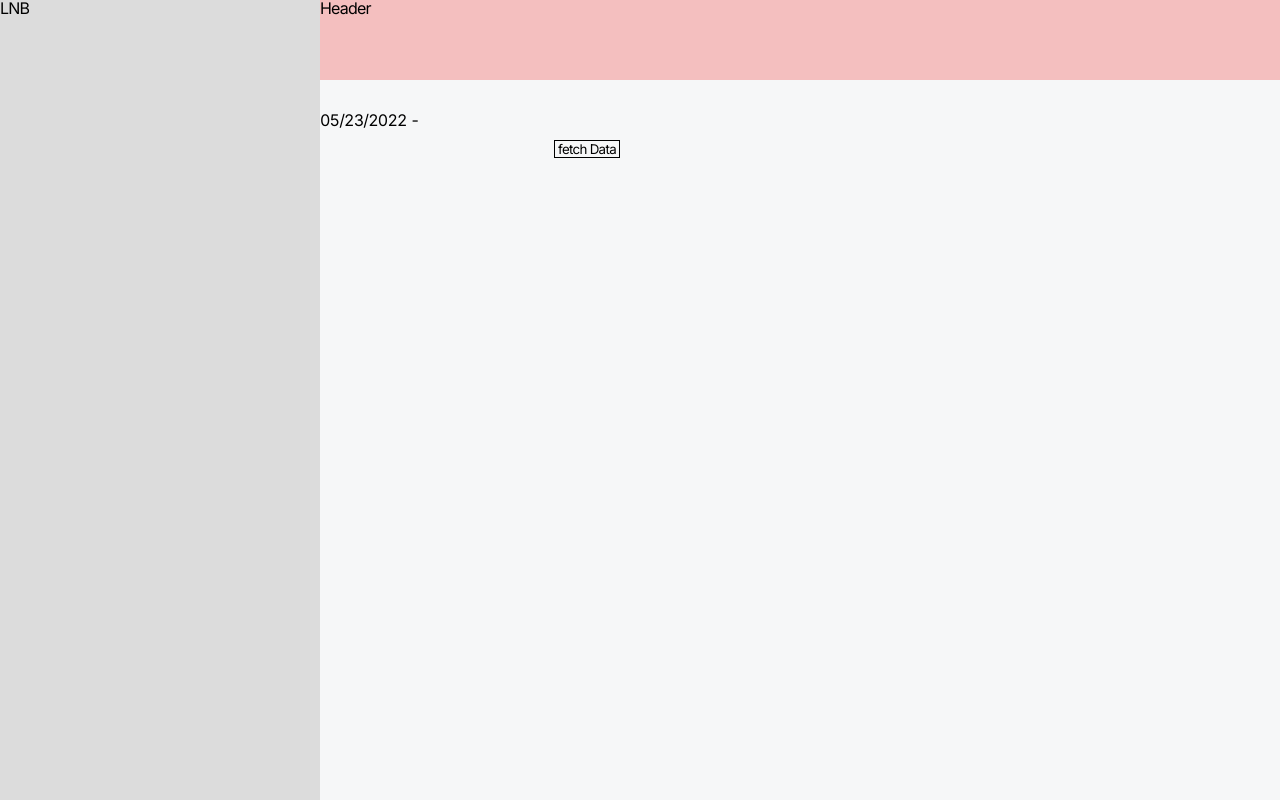
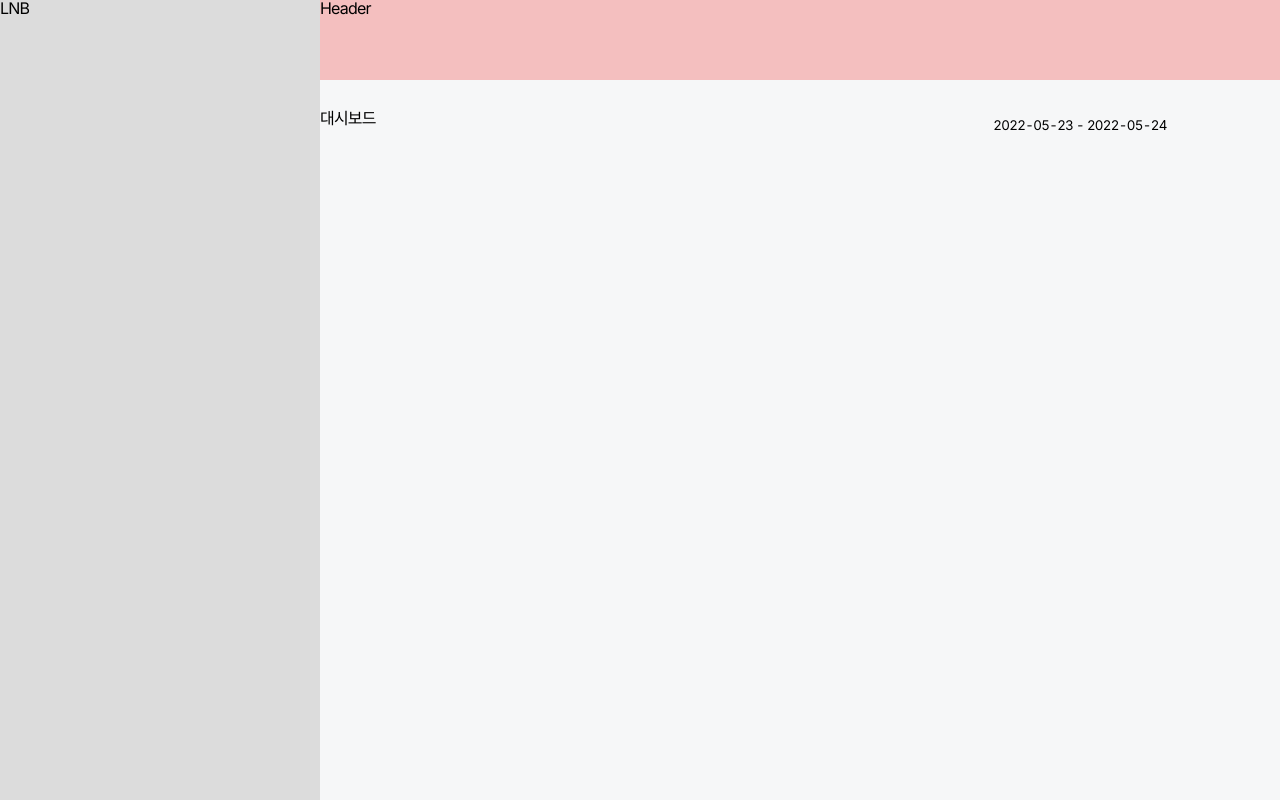
Before and after one commit to jsg0629/WOB-madup-assignment-Bteam, a React (Create React App) app: page / in a window 1280 px wide. Shown: the top 800 px of the page. Built offline with nearby package versions, Linux system fonts and the light colour scheme; a web font is replaced by a local one.

Commit message:
feat: react-date-range로 라이브러리 변경 / UI 변경 구현(임시)
-

```diff
--- a/package.json
+++ b/package.json
@@ -38,7 +38,7 @@
     "dayjs": "^1.11.2",
     "lodash": "^4.17.21",
     "react": "^18.1.0",
-    "react-datepicker": "^4.8.0",
+    "react-date-range": "^1.4.0",
     "react-dom": "^18.1.0",
     "react-error-boundary": "^3.1.4",
     "react-query": "^3.39.0",
@@ -56,7 +56,7 @@
     "@types/lodash": "^4.14.182",
     "@types/node": "^16.7.13",
     "@types/react": "^18.0.0",
-    "@types/react-datepicker": "^4.4.1",
+    "@types/react-date-range": "^1.4.3",
     "@types/react-dom": "^18.0.0",
     "@types/store": "^2.0.2",
     "babel-eslint": "^10.1.0",
--- a/src/routes/Dashboard/CalendarModal/CalendarModal.tsx
+++ b/src/routes/Dashboard/CalendarModal/CalendarModal.tsx
@@ -1,77 +1,64 @@
+import 'react-date-range/dist/styles.css'
+import 'react-date-range/dist/theme/default.css'
+import styles from './calendarModal.module.scss'
+
+import { DateRange } from 'react-date-range'
+import { Dispatch, SetStateAction, useState } from 'react'
+import { addDays } from 'date-fns/esm'
+import { ko } from 'date-fns/locale'
 import dayjs from 'dayjs'
-import { useState } from 'react'
 
-import DatePicker from 'react-datepicker'
-import 'react-datepicker/dist/react-datepicker.css'
-import { ko } from 'date-fns/esm/locale'
+interface IProps {
+  setIsModalOpen: Dispatch<SetStateAction<boolean>>
+  setCurrentStartDate: Dispatch<SetStateAction<string>>
+  setCurrentEndDate: Dispatch<SetStateAction<string>>
+}
 
-const CalendarModal = () => {
-  const [startDate, setStartDate] = useState<Date | null>(new Date())
-  const [endDate, setEndDate] = useState<Date | null>(null)
-  const transformedStartDate = dayjs(startDate).format('YYYY-MM-DD')
-  const transformedEndDate = dayjs(endDate).format('YYYY-MM-DD')
+const CalendarModal = ({ setIsModalOpen, setCurrentStartDate, setCurrentEndDate }: IProps) => {
+  const [dateRange, setDateRange] = useState<any>([
+    {
+      startDate: new Date(),
+      endDate: addDays(new Date(), 1),
+      key: 'selection',
+    },
+  ])
 
-  console.log(transformedStartDate)
-  console.log(transformedEndDate)
+  const startDateTransformed = dayjs(dateRange[0].startDate).format('YYYY-MM-DD')
+  const endDateTransformed = dayjs(dateRange[0].endDate).format('YYYY-MM-DD')
 
-  const onChange = (dates: any) => {
-    const [start, end] = dates
-    setStartDate(start)
-    setEndDate(end)
+  console.log(startDateTransformed)
+  console.log(endDateTransformed)
+
+  const handleModalClose = () => {
+    setIsModalOpen(false)
+  }
+
+  const handleGetData = () => {
+    setCurrentStartDate(startDateTransformed)
+    setCurrentEndDate(endDateTransformed)
+    setIsModalOpen(false)
   }
 
   return (
-    // <DatePicker
-    //   inline
-    //   selected={startDate}
-    //   monthsShown={2}
-    //   selectsRange
-    //   startDate={startDate}
-    //   endDate={endDate}
-    //   onChange={onChange}
-    // />
-    <div style={{ width: '300px', display: 'flex' }}>
-      <DatePicker
-        renderCustomHeader={({ monthDate, customHeaderCount, decreaseMonth, increaseMonth }) => (
-          <div>
-            <button
-              type='button'
-              aria-label='Previous Month'
-              className='react-datepicker__navigation react-datepicker__navigation--previous'
-              style={customHeaderCount === 1 ? { visibility: 'hidden' } : undefined}
-              onClick={decreaseMonth}
-            >
-              <span className='react-datepicker__navigation-icon react-datepicker__navigation-icon--previous'>
-                {'<'}
-              </span>
-            </button>
-            <span className='react-datepicker__current-month'>
-              {monthDate.toLocaleString('en-US', {
-                month: 'long',
-                year: 'numeric',
-              })}
-            </span>
-            <button
-              type='button'
-              aria-label='Next Month'
-              className='react-datepicker__navigation react-datepicker__navigation--next'
-              style={customHeaderCount === 0 ? { visibility: 'hidden' } : undefined}
-              onClick={increaseMonth}
-            >
-              <span className='react-datepicker__navigation-icon react-datepicker__navigation-icon--next'>{'>'}</span>
-            </button>
-          </div>
-        )}
-        selected={startDate}
-        selectsRange
-        startDate={startDate}
-        endDate={endDate}
-        onChange={onChange}
-        monthsShown={2}
+    <div className={styles.calendarModalContainer}>
+      <DateRange
+        editableDateInputs={false}
+        onChange={(item) => setDateRange([item.selection])}
+        ranges={dateRange}
+        locale={ko}
+        months={2}
+        direction='horizontal'
+        dateDisplayFormat='yyyy년 MM월 dd일'
+        // showDateDisplay={false}
       />
-      <button style={{ marginTop: '30px', width: '100px', border: '1px solid black' }} type='button'>
-        fetch Data
-      </button>
+      <div>
+        <button type='button' onClick={handleModalClose}>
+          닫기
+        </button>
+        <button type='button' onClick={handleGetData}>
+          적용
+        </button>
+      </div>
     </div>
   )
 }
--- /dev/null
+++ b/src/routes/Dashboard/CalendarModal/calendarModal.module.scss
@@ -0,0 +1,10 @@
+.calendarModalContainer {
+  display: flex;
+  flex-direction: column;
+}
+
+button {
+  width: 40px;
+  height: 30px;
+  border: 1px solid black;
+}
--- a/src/routes/Dashboard/dashboard.module.scss
+++ b/src/routes/Dashboard/dashboard.module.scss
@@ -0,0 +1,22 @@
+.header {
+  display: flex;
+}
+
+.calendarContainer {
+  position: relative;
+  display: flex;
+  margin-left: auto;
+}
+
+.calendarOpenButton {
+  width: 200px;
+  margin-right: 100px;
+  margin-left: auto;
+  border: none;
+}
+
+.calendar {
+  position: absolute;
+  top: 0;
+  left: -450px;
+}
--- a/src/routes/Dashboard/index.tsx
+++ b/src/routes/Dashboard/index.tsx
@@ -1,11 +1,40 @@
+import { addDays } from 'date-fns/esm'
+import dayjs from 'dayjs'
 import { useState } from 'react'
 import CalendarModal from './CalendarModal/CalendarModal'
 import styles from './dashboard.module.scss'
 
+const defaultStartDate = dayjs(new Date()).format('YYYY-MM-DD')
+const defaultEndDate = dayjs(addDays(new Date(), 1)).format('YYYY-MM-DD')
+
 const Dashboard = () => {
+  const [isModalOpen, setIsModalOpen] = useState(false)
+  const [currentStartDate, setCurrentStartDate] = useState(defaultStartDate)
+  const [currentEndDate, setCurrentEndDate] = useState(defaultEndDate)
+
+  const handleOpenModal = () => {
+    setIsModalOpen(true)
+  }
+
   return (
     <div>
-      <CalendarModal />
+      <header className={styles.header}>
+        <h2>대시보드</h2>
+        <div className={styles.calendarContainer}>
+          <button className={styles.calendarOpenButton} type='button' onClick={handleOpenModal}>
+            {`${currentStartDate} - ${currentEndDate}`}
+          </button>
+          {isModalOpen && (
+            <div className={styles.calendar}>
+              <CalendarModal
+                setIsModalOpen={setIsModalOpen}
+                setCurrentStartDate={setCurrentStartDate}
+                setCurrentEndDate={setCurrentEndDate}
+              />
+            </div>
+          )}
+        </div>
+      </header>
     </div>
   )
 }
```
Also changed, not shown: 1 other file (tests, documents, lock files or other folders).
